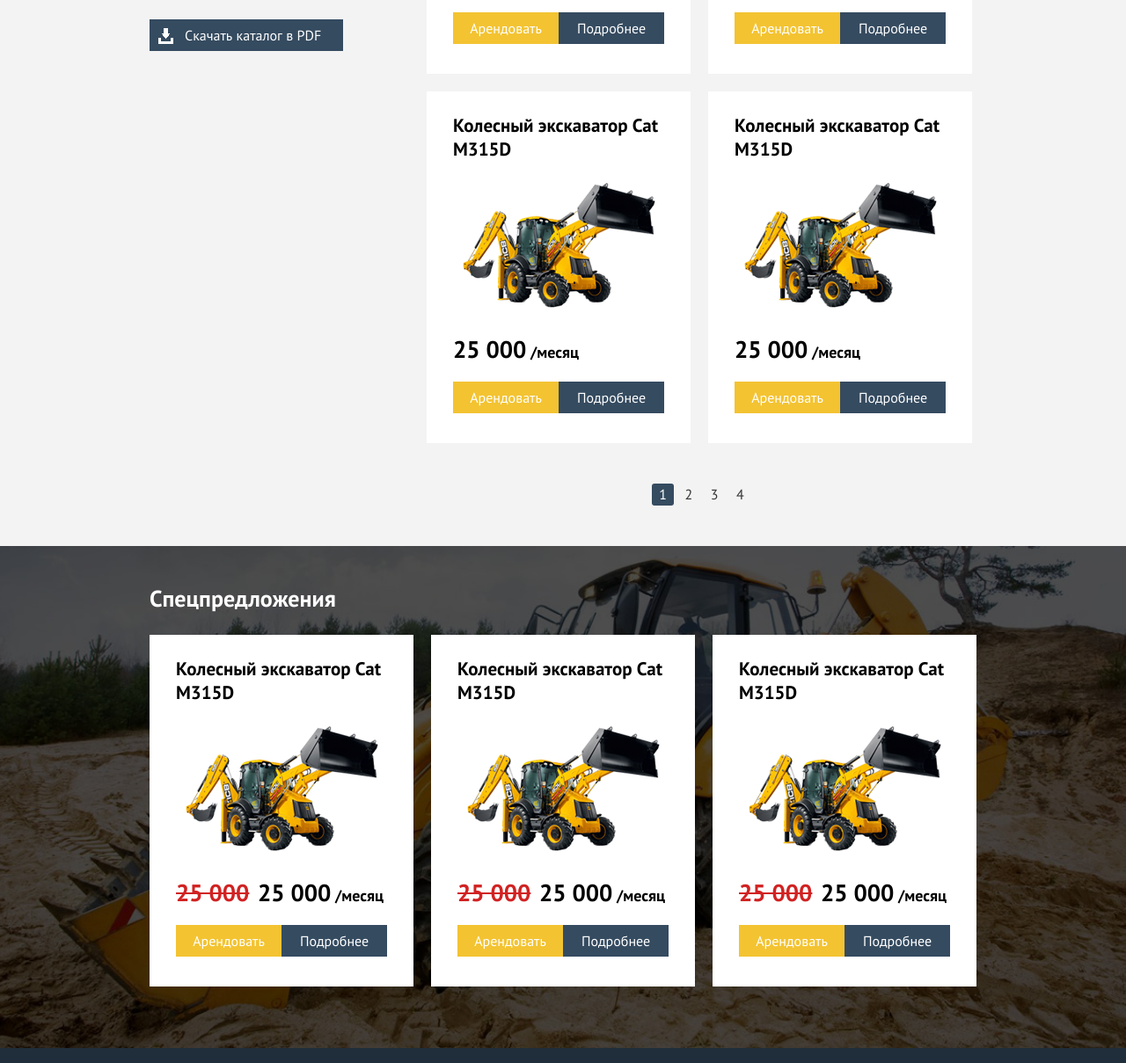
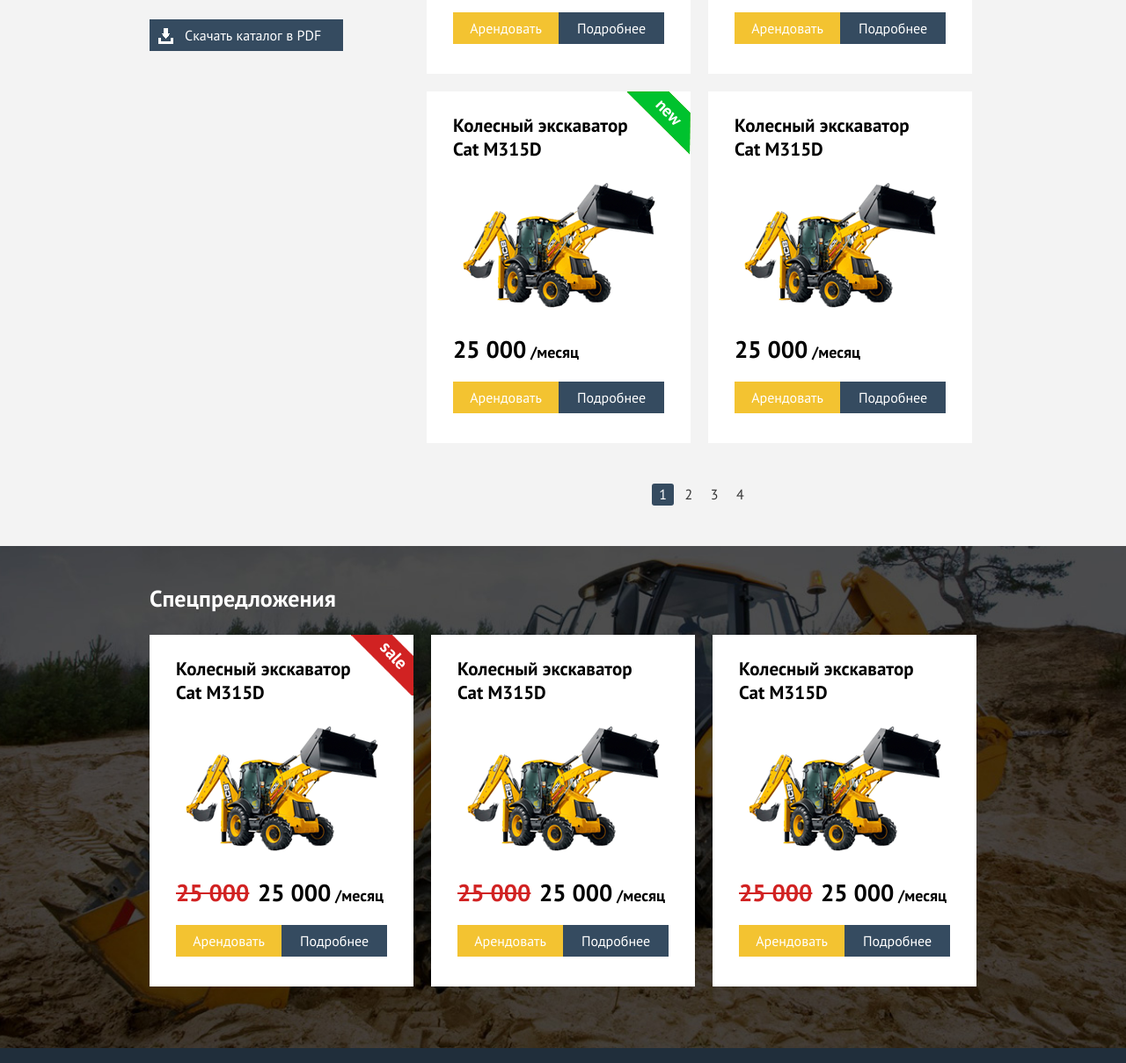
Before and after one commit to AndrusovaK/sp24_andrusova, a plain HTML site: page catalog.html in a window 1280 px wide. Shown: the part 623-1832 px from the top of the page at 88% size. Drawn offline with Linux system fonts and the light colour scheme.

Commit message:
All pages finished

```diff
--- a/catalog.html
+++ b/catalog.html
@@ -73,7 +73,7 @@
 				<div class="technics-items right">
 				  <div class="technics-items-wrap clearfix">
 					<div class="technic-item left">
-						<h3 class="technic-item_heading">Колесный экскаватор Cat M315D</h3>
+						<h3 class="technic-item_heading">Колесный экскаватор<br>Cat M315D</h3>
 						<img src="pict/technic-item1.png" alt="Экскаватор" class="technic-item_image">
 						<p class="technic-item_price"><span>25 000</span> /месяц</p>
 						<div class="button-group">
@@ -83,7 +83,17 @@
 					</div>
 
 					<div class="technic-item left">
-						<h3 class="technic-item_heading">Колесный экскаватор Cat M315D</h3>
+						<h3 class="technic-item_heading">Колесный экскаватор<br>Cat M315D</h3>
+						<img src="pict/technic-item1.png" alt="Экскаватор" class="technic-item_image">
+						<p class="technic-item_price"><span>25 000</span> /месяц</p>
+						<div class="button-group">
+							<a class="button-group_rent" href="">Арендовать</a>
+							<a class="button-group_more" href="">Подробнее</a>
+						</div>
+					</div>
+
+					<div class="technic-item left new">
+						<h3 class="technic-item_heading">Колесный экскаватор<br>Cat M315D</h3>
 						<img src="pict/technic-item1.png" alt="Экскаватор" class="technic-item_image">
 						<p class="technic-item_price"><span>25 000</span> /месяц</p>
 						<div class="button-group">
@@ -93,17 +103,7 @@
 					</div>
 
 					<div class="technic-item left">
-						<h3 class="technic-item_heading">Колесный экскаватор Cat M315D</h3>
-						<img src="pict/technic-item1.png" alt="Экскаватор" class="technic-item_image">
-						<p class="technic-item_price"><span>25 000</span> /месяц</p>
-						<div class="button-group">
-							<a class="button-group_rent" href="">Арендовать</a>
-							<a class="button-group_more" href="">Подробнее</a>
-						</div>
-					</div>
-
-					<div class="technic-item left">
-						<h3 class="technic-item_heading">Колесный экскаватор Cat M315D</h3>
+						<h3 class="technic-item_heading">Колесный экскаватор<br>Cat M315D</h3>
 						<img src="pict/technic-item1.png" alt="Экскаватор" class="technic-item_image">
 						<p class="technic-item_price"><span>25 000</span> /месяц</p>
 						<div class="button-group">
@@ -130,8 +130,8 @@
 			<div class="container">
 				<h2 class="subtitle">Спецпредложения</h2>
 					<div class="catalog-deals-wrap">
-						<div class="technic-item left">
-							<h3 class="technic-item_heading">Колесный экскаватор Cat M315D</h3>
+						<div class="technic-item left sale">
+							<h3 class="technic-item_heading">Колесный экскаватор<br>Cat M315D</h3>
 							<img src="pict/technic-item1.png" alt="экскаватор" class="technic-item_image">
 							<p class="technic-item_price">
 						<span><del>25 000</del></span>
@@ -144,7 +144,7 @@
 						</div>
 
 						<div class="technic-item left">
-							<h3 class="technic-item_heading">Колесный экскаватор Cat M315D</h3>
+							<h3 class="technic-item_heading">Колесный экскаватор<br>Cat M315D</h3>
 							<img src="pict/technic-item1.png" alt="экскаватор" class="technic-item_image">
 							<p class="technic-item_price">
 								<span><del>25 000</del></span>
@@ -157,7 +157,7 @@
 						</div>
 
 						<div class="technic-item left">
-							<h3 class="technic-item_heading">Колесный экскаватор Cat M315D</h3>
+							<h3 class="technic-item_heading">Колесный экскаватор<br>Cat M315D</h3>
 							<img src="pict/technic-item1.png" alt="экскаватор" class="technic-item_image">
 							<p class="technic-item_price">
 								<span><del>25 000</del></span>
--- a/css/style.css
+++ b/css/style.css
@@ -881,10 +881,22 @@ input, select, textarea {outline: none;}
 	margin-bottom: 20px;
 	background-color: #fff;
 	padding: 25px 30px 33px;
+	position: relative;
 }
 
 .technic-item:nth-child(even) {
 	margin-right: 0;
+}
+
+.new:before {
+	content: "";
+	position: absolute;
+	background-size: 100%;
+	width: 73px;
+	height: 72px;
+	right: 0px;
+	top: 0px;
+	background-image: url('../img/new.png');
 }
 
 .technic-item_heading {
@@ -1021,3 +1033,14 @@ input, select, textarea {outline: none;}
 	color: #d12222;
 	margin-right: 5px;
 }
+
+.sale:before {
+	content: "";
+	position: absolute;
+	background-size: 100%;
+	width: 71px;
+	height: 69px;
+	right: 0;
+	top: 0;
+	background-image: url('../img/sale.png');
+}
```
Also changed, not shown: img/new.png (added), img/sale.png (added).
